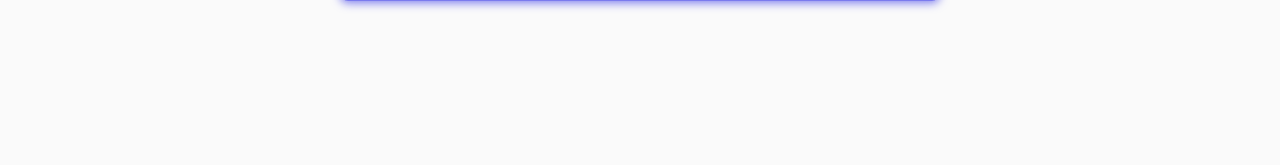
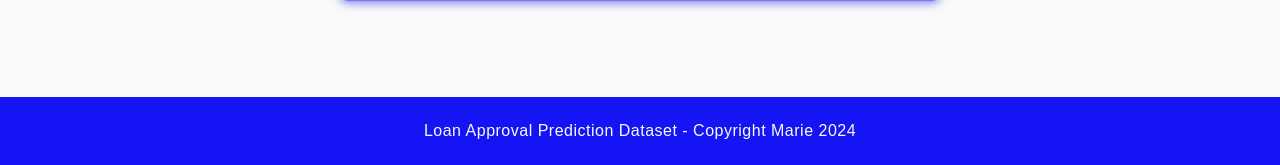
Before and after one commit to mariebayard/loan_approval_prediction_dataset, a Flask app: page /predict_tf in a window 1280 px wide. Shown: the part 1554-1719 px from the top of the page. Before the commit the page ends 1563 px from the top, so only its background shows below. Run offline with Flask 3, Linux system fonts and the light colour scheme; parts of the project's set-up code (start-up, migrations or seed data) failed here and were passed over; some libraries are stand-ins or nearby versions.

Commit message:
Added footer
Added footer to base.html and styling in style.css.

```diff
--- a/requirements.txt
+++ b/requirements.txt
@@ -116,6 +116,7 @@ rpds-py==0.20.0
 scikeras==0.13.0
 scikit-learn==1.5.2
 scipy==1.14.1
+seaborn==0.13.2
 Send2Trash==1.8.3
 six==1.16.0
 sniffio==1.3.1
--- a/static/style.css
+++ b/static/style.css
@@ -314,7 +314,7 @@ input[type="submit"].btn:hover {
     padding: 5px;
     position: absolute;
     z-index: 1;
-    bottom: 125%; /* Position above the text */
+    bottom: 125%;
     left: 50%;
     margin-left: -100px;
     opacity: 0;
@@ -337,3 +337,29 @@ input[type="submit"].btn:hover {
     vertical-align: super;
     line-height: 1;
 }
+
+/*------------- footer ------------*/
+footer {
+    background-color: var(--accent-color-1);
+    color: var(--main-bg-color);
+    text-align: center;
+    padding: 1.5rem 0;
+    font-size: 0.9rem;
+    margin-top: 2rem;
+}
+
+footer p {
+    margin: 0;
+    padding: 0;
+    letter-spacing: 0.5px;
+}
+
+.wrapper {
+    display: flex;
+    flex-direction: column;
+    min-height: 100vh;
+}
+
+.content {
+    flex: 1;
+}
--- a/templates/base.html
+++ b/templates/base.html
@@ -7,6 +7,7 @@
     <link rel="stylesheet" href="{{ url_for('static', filename='style.css') }}">
 </head>
 <body>
+    <div class="wrapper">
         <div class="container">
             <nav class="desktop-nav">
                 <ul>
@@ -23,5 +24,9 @@
         <div class="content">
             {% block content %}{% endblock %}
         </div>
+        <footer>
+            <p>Loan Approval Prediction Dataset - Copyright Marie 2024</p>
+        </footer>
+    </div>
 </body>
 </html>
--- a/templates/index.html
+++ b/templates/index.html
@@ -20,5 +20,4 @@
         approved or not based on the information you provide. The answer
         you receive is entirely based on the data from the Kaggle dataset.
     </p>
-
 {% endblock %}
```
Also changed, not shown: templates/result.html (line endings or trailing spaces), 3 other files. Lines whose indentation alone changed are shown as unchanged.
